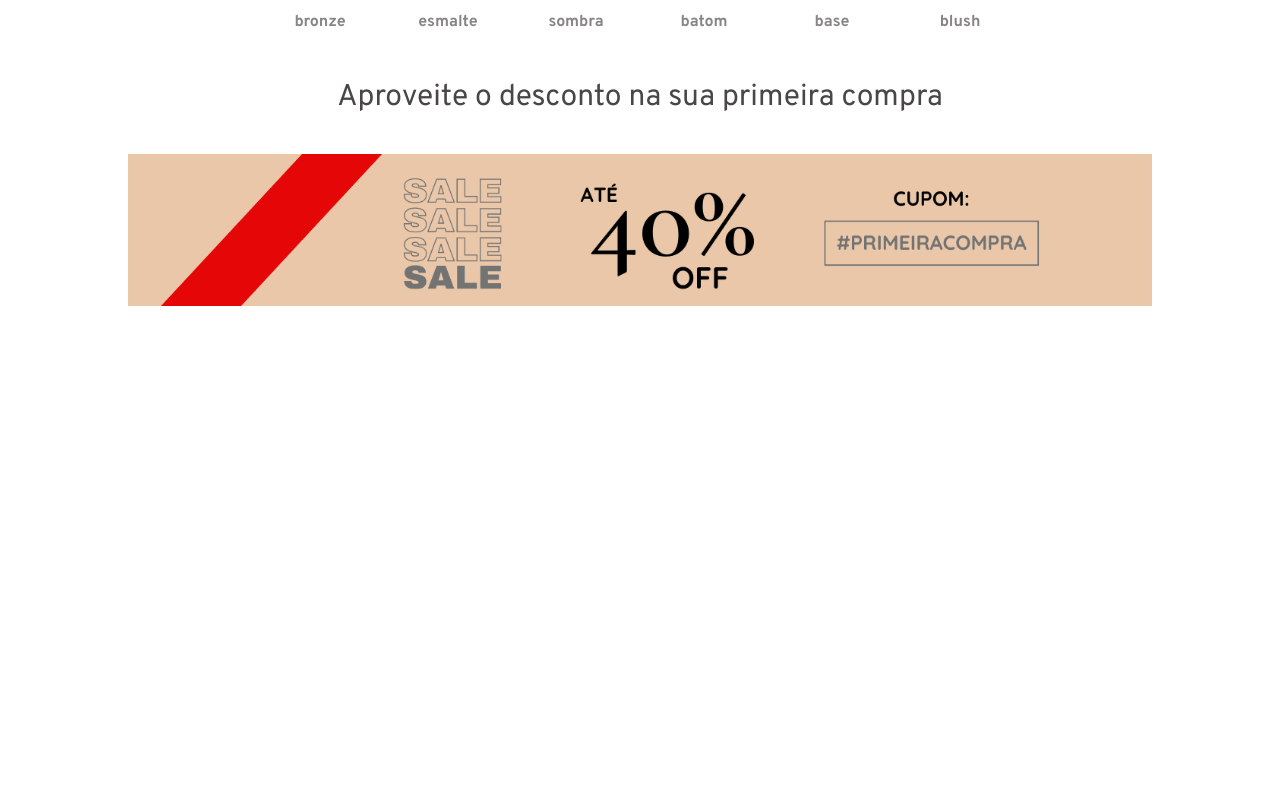
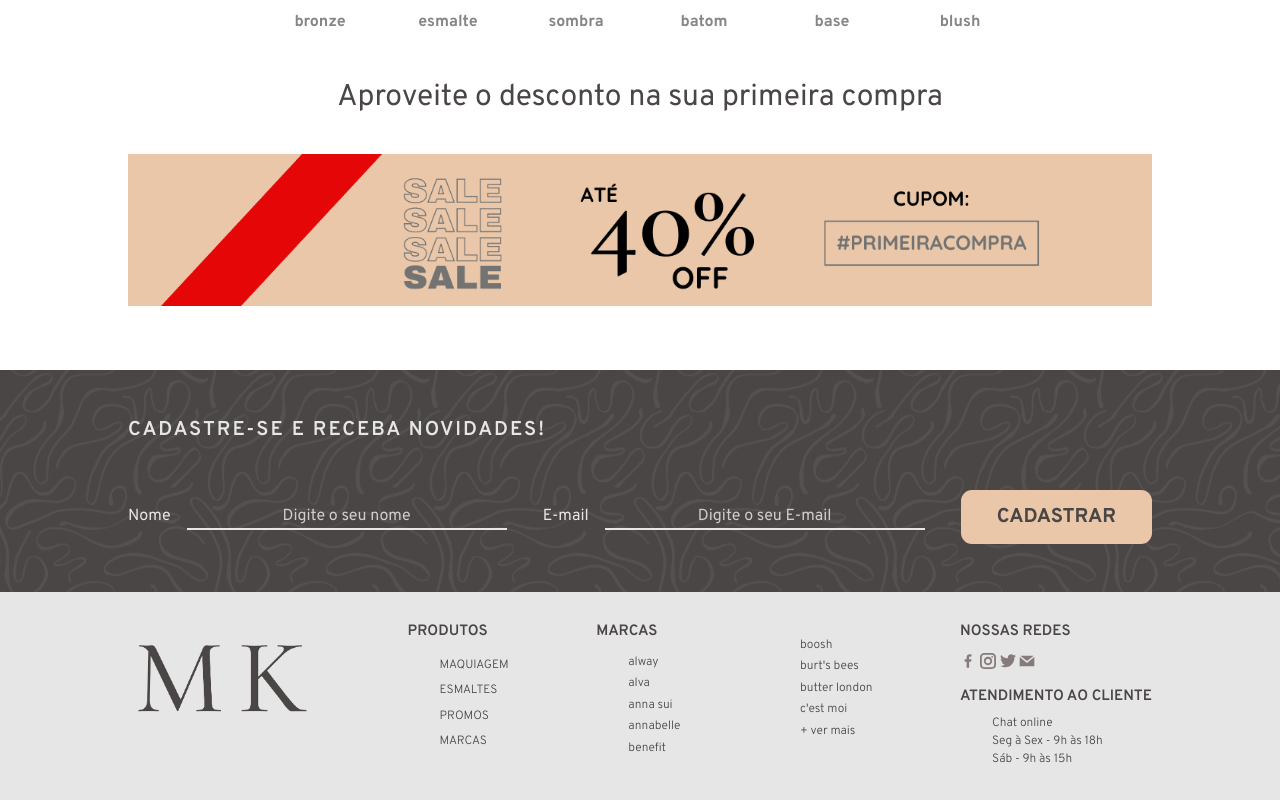
Before and after one commit to Sara-Lirio/E-commerce-MakeUp, a React (Vite) app: page / in a window 1280 px wide. Shown: the part 700-1500 px from the top of the page. Before the commit the page ends 1070 px from the top, so only its background shows below. Built offline with nearby package versions, Linux system fonts and the light colour scheme.

Commit message:
Adicionando Rodapé estático

```diff
--- a/src/components/Inputs/InputMain/index.tsx
+++ b/src/components/Inputs/InputMain/index.tsx
@@ -21,7 +21,7 @@ const Fieldset = styled.fieldset<InputProps>`
         font-family: var(--font-overpass);
         text-align: center;
         background-color: transparent;
-        width: 25em;
+        width: 20em;
     }
 
 
--- a/src/components/RegistrationForm/index.tsx
+++ b/src/components/RegistrationForm/index.tsx
@@ -20,11 +20,13 @@ const StyledForm = styled.section`
         font-size: 20px;
         letter-spacing: 2px;
         font-weight: 600;
+
     }
 
     div{
         display:flex;
         justify-content: space-between;
+        align-items: center;
     }
 `
 
@@ -41,7 +43,7 @@ const RegistrationForm = () => {
                     textLabel='E-mail'
                     placeholder='Digite o seu E-mail' />
 
-                <ButtonPrimary text='Cadastrar' />
+                <ButtonPrimary text='Cadastrar' tipo='' />
             </div>
         </StyledForm>
     )
--- a/src/pages/Home/index.tsx
+++ b/src/pages/Home/index.tsx
@@ -2,6 +2,7 @@ import React from 'react'
 import CarouselHome from '../../components/Carousel'
 import Categories from '../../components/Categories'
 import CouponSection from '../../components/CouponSection'
+import RegistrationForm from '../../components/RegistrationForm'
 
 const Home = () => {
     return (
@@ -9,6 +10,7 @@ const Home = () => {
             <CarouselHome />
             <Categories />
             <CouponSection />
+            <RegistrationForm/>
         </>
     )
 }
--- a/src/routes/AppRoutes.tsx
+++ b/src/routes/AppRoutes.tsx
@@ -1,5 +1,7 @@
 import React from 'react'
 import { BrowserRouter, Route, Routes} from 'react-router-dom'
+import Footer from '../components/Footer'
+
 import Header from '../components/Header'
 import Menu from '../components/Menu'
 import Home from '../pages/Home'
@@ -11,7 +13,9 @@ const AppRoutes = () => {
         <Menu />
       <Routes>
         <Route path='/' element={<Home/>} />
+
       </Routes>
+        <Footer/>
     </BrowserRouter>
   )
 }
```
